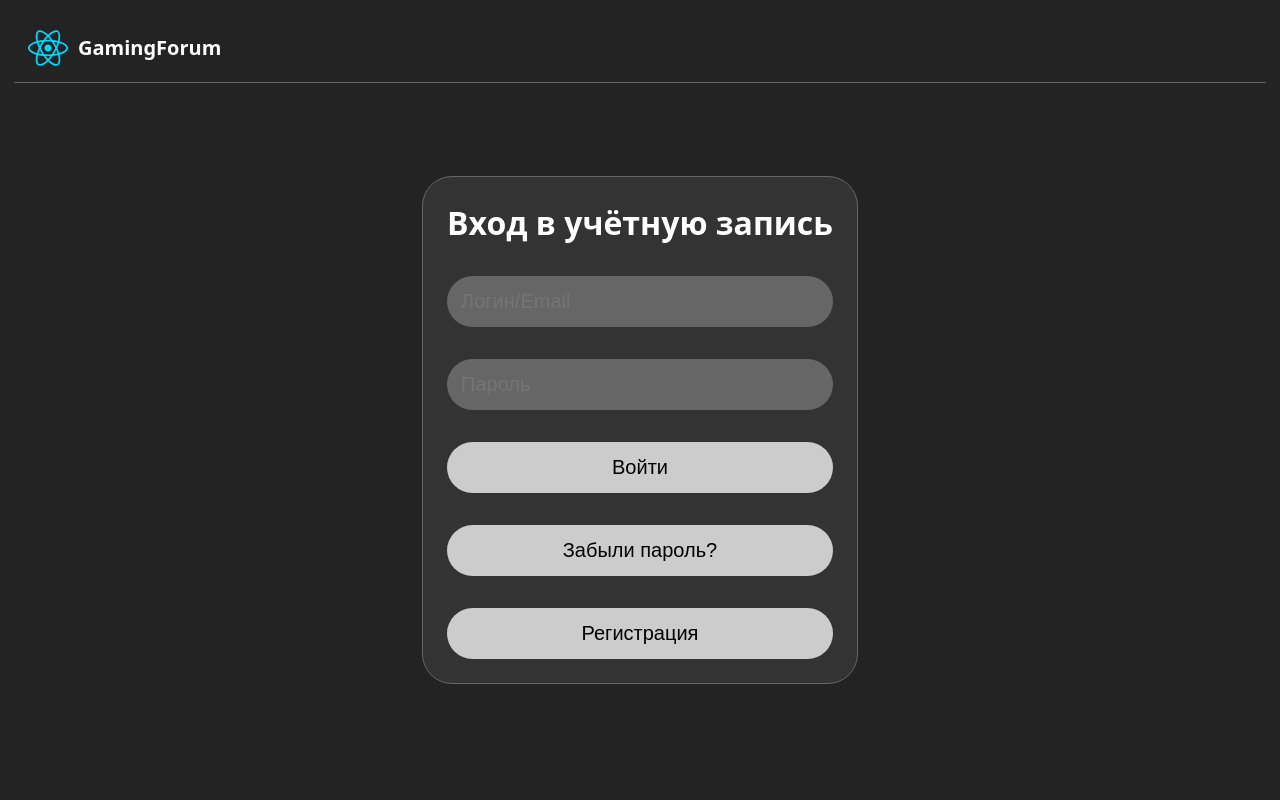
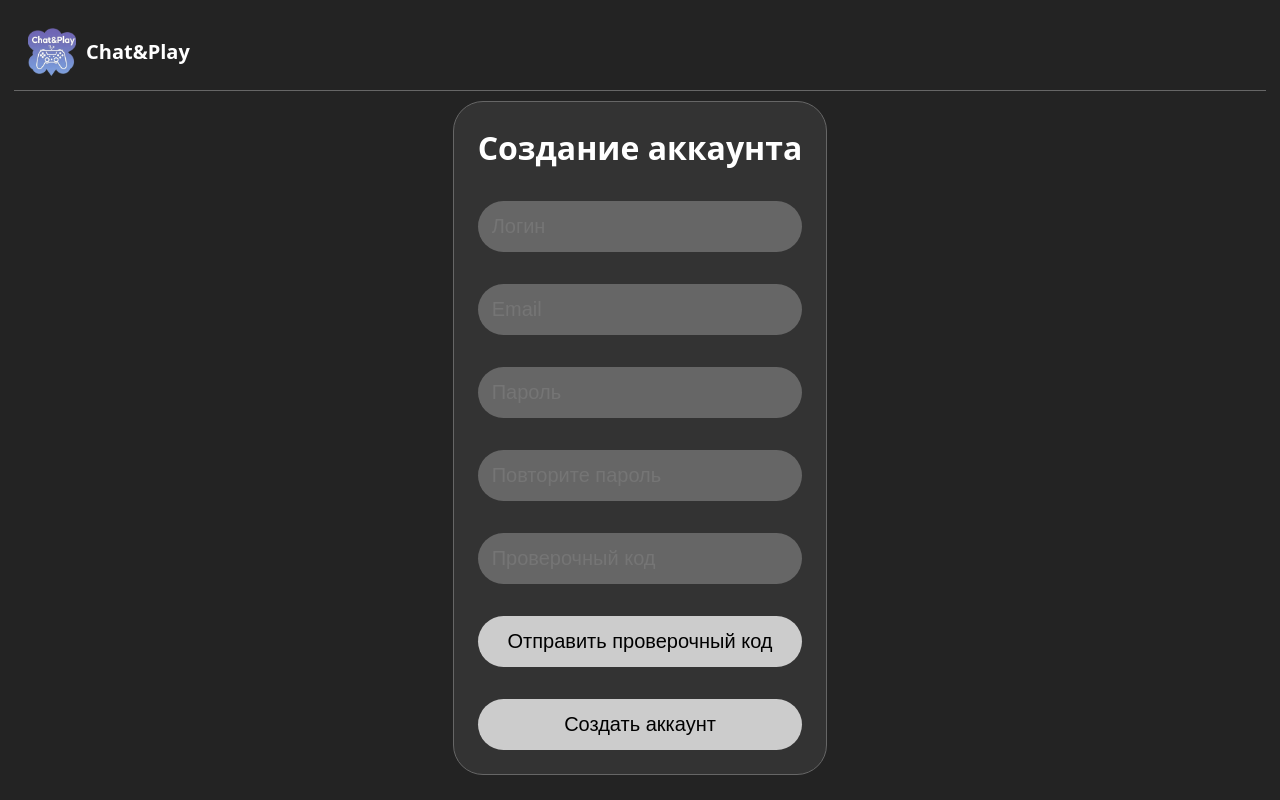
Before and after one commit to Vispers0/gaming-forum, a React (Vite) app in the folder frontend/: page /register in a window 1280 px wide. Built offline with nearby package versions, Linux system fonts and the light colour scheme.

Commit message:
frontend: implement registration page

```diff
--- a/frontend/src/components/App.tsx
+++ b/frontend/src/components/App.tsx
@@ -1,9 +1,7 @@
-import AuthPage from './AuthPage'
-
 function App() {
   return (
     <>
-      <AuthPage/>
+      <h1>Under Construction</h1>
     </>
   );
 }
--- a/frontend/src/components/AuthPage.tsx
+++ b/frontend/src/components/AuthPage.tsx
@@ -1,5 +1,5 @@
-// import { useState } from "react";
-import reactIcon from "../assets/react.svg"
+import { Link } from "react-router-dom"
+import logo from "../assets/chat.png"
 import "../styles/AuthPage.css"
 
 function AuthPage(){
@@ -7,8 +7,8 @@ function AuthPage(){
         <>
             <header className="auth-header">
                 <a href="localhost:5137">
-                    <img src={ reactIcon }></img>
-                    <p>GamingForum</p>
+                    <img src={ logo }></img>
+                    <p>Chat&Play</p>
                 </a>
             </header>
             <div className="auth-form-container">
@@ -18,7 +18,9 @@ function AuthPage(){
                     <input placeholder="Пароль"/>
                     <button>Войти</button>
                     <button>Забыли пароль?</button>
-                    <button>Регистрация</button>
+                    <Link to="/register">
+                        <button>Регистрация</button>
+                    </Link>
                 </form>
             </div>
         </>
--- /dev/null
+++ b/frontend/src/components/RegisterPage.tsx
@@ -0,0 +1,29 @@
+import "../styles/AuthPage.css"
+import logo from "../assets/chat.png"
+
+function RegisterPage(){
+    return (
+        <>
+            <header className="auth-header">
+                <a href="localhost:5137">
+                    <img src={ logo }></img>
+                    <p>Chat&Play</p>
+                </a>
+            </header>
+            <div className="auth-form-container">
+                <form className="auth-form">
+                    <p>Создание аккаунта</p>
+                    <input placeholder="Логин"/>
+                    <input placeholder="Email"/>
+                    <input placeholder="Пароль"/>
+                    <input placeholder="Повторите пароль"/>
+                    <input placeholder="Проверочный код"/>
+                    <button>Отправить проверочный код</button>
+                    <button>Создать аккаунт</button>
+                </form>
+            </div>
+        </>
+    );
+}
+
+export default RegisterPage
--- a/frontend/src/components/main.tsx
+++ b/frontend/src/components/main.tsx
@@ -1,9 +1,18 @@
 import { StrictMode } from 'react'
 import { createRoot } from 'react-dom/client'
+import { createBrowserRouter, RouterProvider } from 'react-router-dom'
 import App from './App.tsx'
+import AuthPage from './AuthPage.tsx'
+import RegisterPage from './RegisterPage.tsx'
+
+const router = createBrowserRouter([
+  {path: "/", element: <App />},
+  {path: "/auth", element: <AuthPage />},
+  {path: "/register", element: <RegisterPage />}
+]);
 
 createRoot(document.getElementById('root')!).render(
   <StrictMode>
-    <App />
+    <RouterProvider router={router}/>
   </StrictMode>,
 )
--- a/frontend/src/styles/AuthPage.css
+++ b/frontend/src/styles/AuthPage.css
@@ -42,9 +42,8 @@ html, body {
 }
 
 .auth-header img {
-    width: 40px;
-    height: 40px;
-    display: block;
+    width: 48px;
+    height: 48px;
     margin: 0;
 }
 
@@ -95,6 +94,11 @@ html, body {
     font-size: 20px;
 }
 
+.auth-form a {
+    width: 100%;
+    height: 100%;
+}
+
 .auth-form button {
     padding: 14px;
     width: 100%;
```
Also changed, not shown: frontend/src/assets/chat.png (added).
